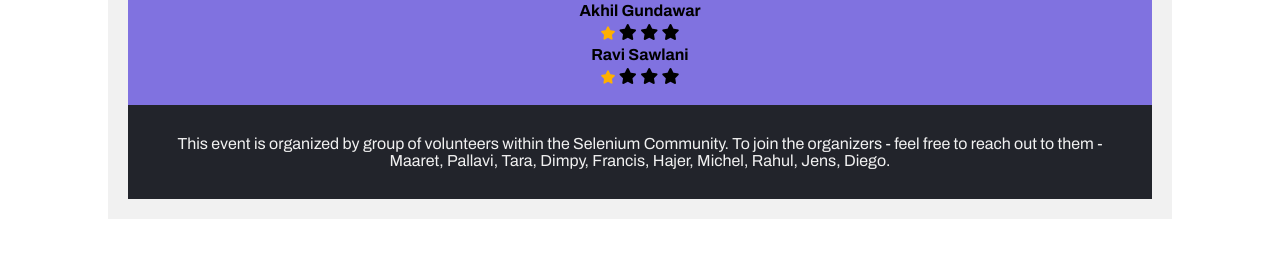
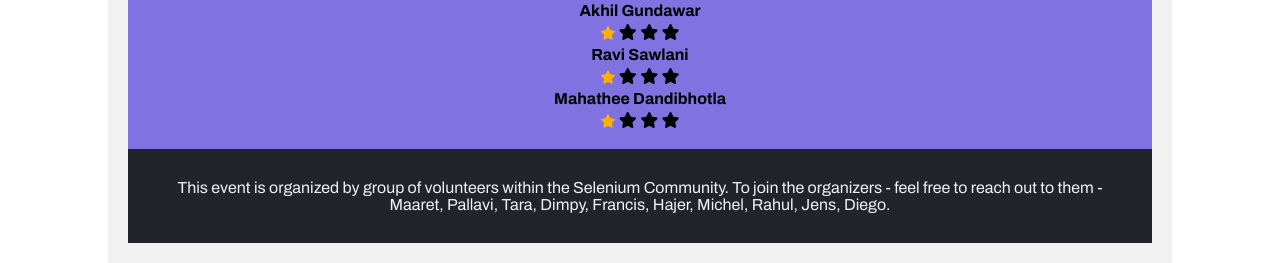
Before and after one commit to SeleniumHQ/sosc, a plain HTML site: page index.htm in a window 1280 px wide. Shown: the part 2479-2742 px from the top of the page. Before the commit the page ends 2698 px from the top, so only its background shows below. Drawn offline with Linux system fonts and the light colour scheme.

Commit message:
Update index.htm

```diff
--- a/index.htm
+++ b/index.htm
@@ -296,6 +296,12 @@
                 <i class="fas fa-star" title="Segment 3 7pm-1am UTC"></i>
                 <i class="fas fa-star" title="Segment 4 1am-7am UTC"></i>
 
+		<h3>Mahathee Dandibhotla</h3>
+                <span><i class="fas fa-star" title="Segment 1 7am-1pm UTC"></i></span>
+                <i class="fas fa-star" title="Segment 2 1pm-7pm UTC"></i>
+                <i class="fas fa-star" title="Segment 3 7pm-1am UTC"></i>
+                <i class="fas fa-star" title="Segment 4 1am-7am UTC"></i>
+
             </section>
 
             <section class="footer">
```
